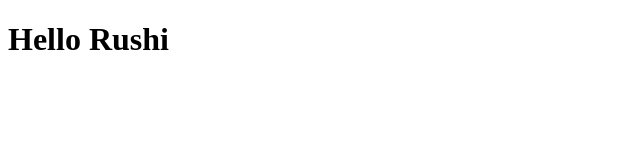
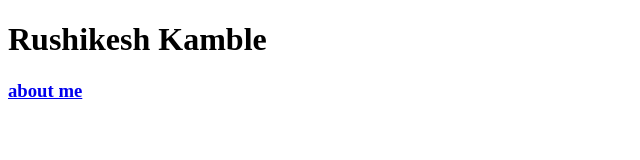
Before and after one commit to Rushi-Kamble/Rushi-Kamble-, a plain HTML site: page index.html in a window 1280 px wide. Shown: the whole page, without its empty margins (0-640 px from the left). Drawn offline with Linux system fonts and the light colour scheme.

Commit message:
Add files via upload

```diff
--- a/index.html
+++ b/index.html
@@ -22,6 +22,7 @@ https://developer.mozilla.org/en-US/docs/Web/HTML/Element/img#attr-height -->
     <title>Rushikesh Kamble's Portpolio</title>
 </head>
 <body>
-    <h1> Hello Rushi </h1>
+    <h1>Rushikesh Kamble</h1>
+    <a href="./public/about.html"><h3>about me</h3></a>
 </body>
 </html>
```
